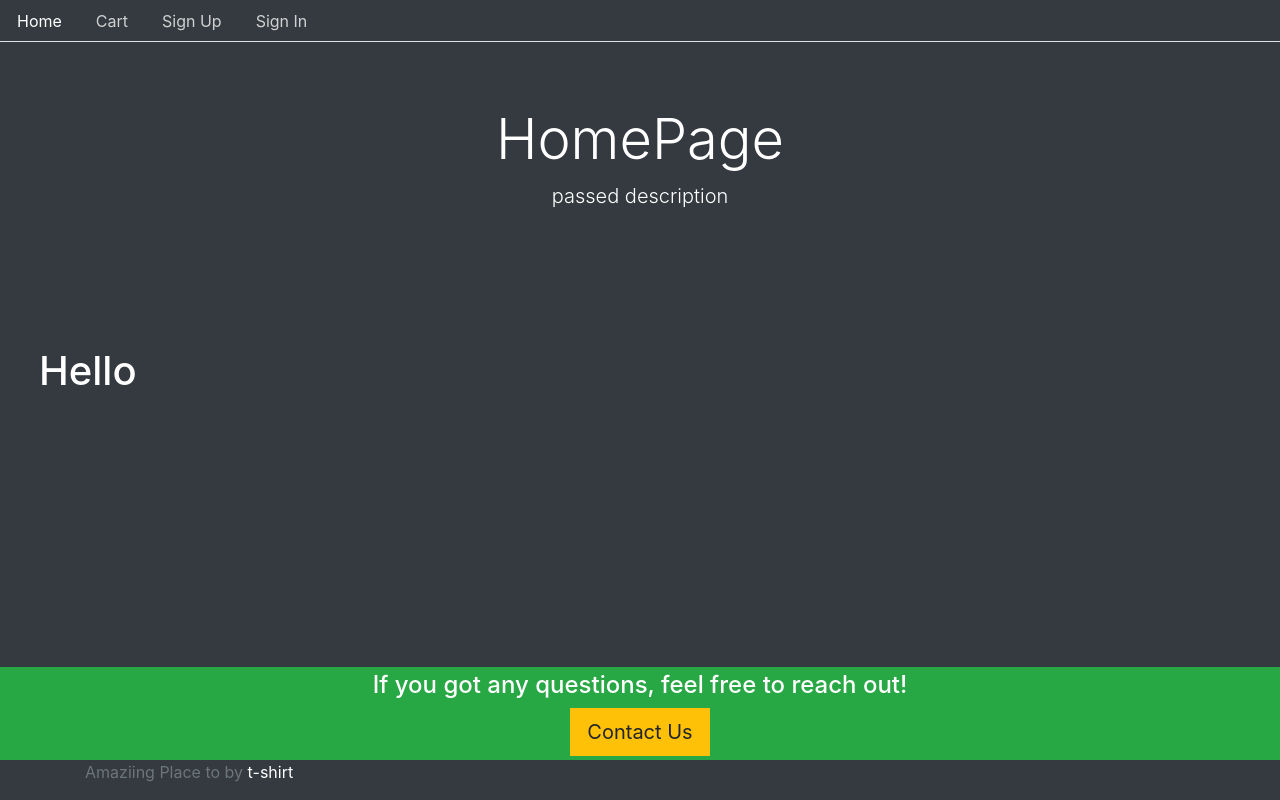
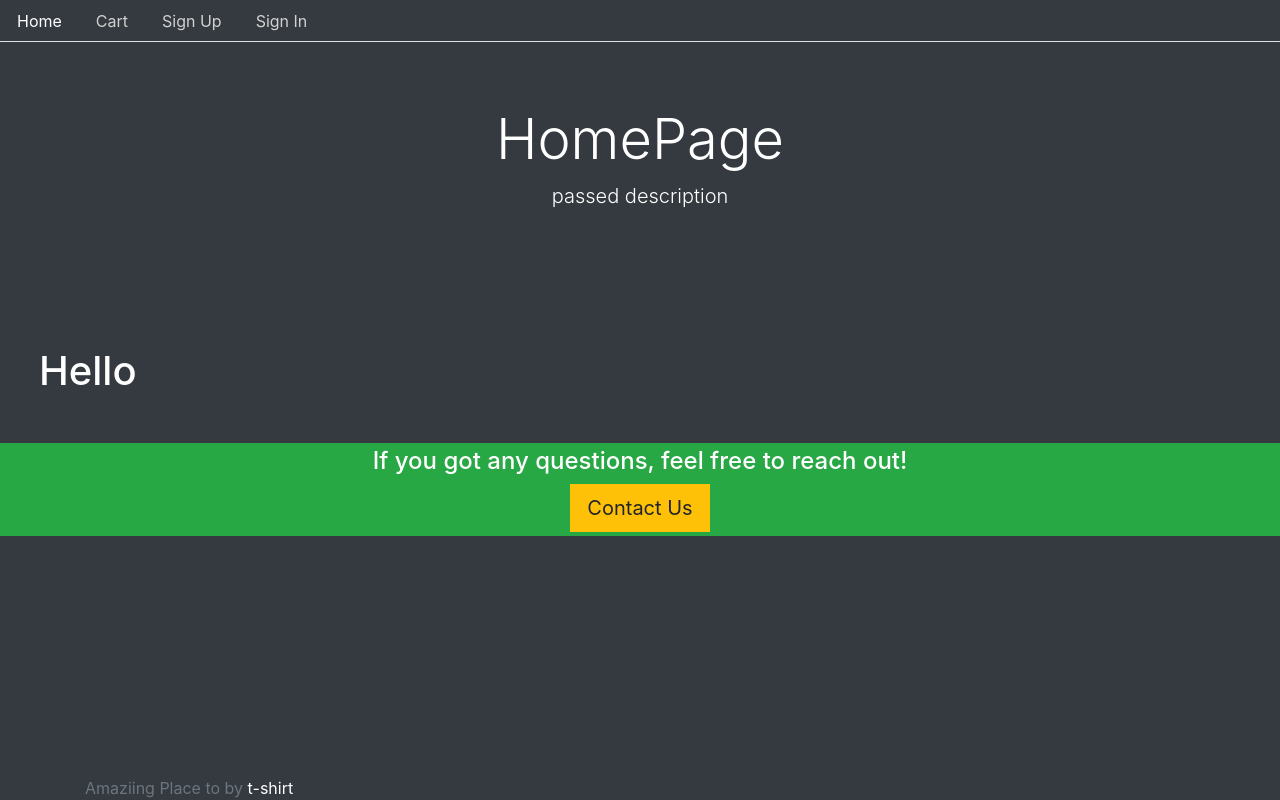
Before and after one commit to Shivay10th/Ecom, a React (Create React App) app in the folder projectfrontend/: page / in a window 1280 px wide. Built offline with nearby package versions, Linux system fonts and the light colour scheme; no server answers.

Commit message:
made footer more flexible

```diff
--- a/projectfrontend/src/styles.css
+++ b/projectfrontend/src/styles.css
@@ -1,5 +1,8 @@
 /** @format */
-
+html{
+	position: relative;
+	min-height: 100%;
+}
 .btn,
 .jumbotron,
 .nav :hover {
@@ -10,9 +13,10 @@ body {
 	background: #343a40;
 }
 
-footer {
+footer > .container {
 	position: absolute;
 	bottom: 0px;
 	left: 0px;
 	right: 0px;
+	overflow: hidden;
 }
```
